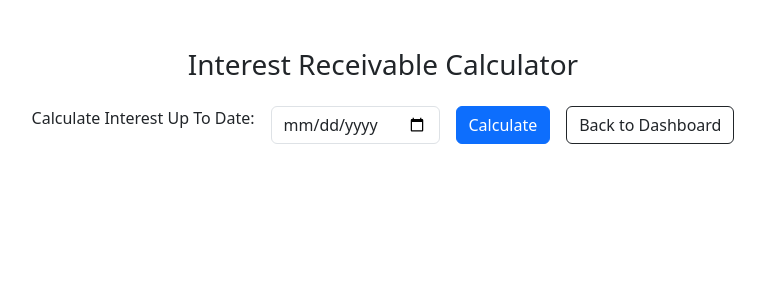
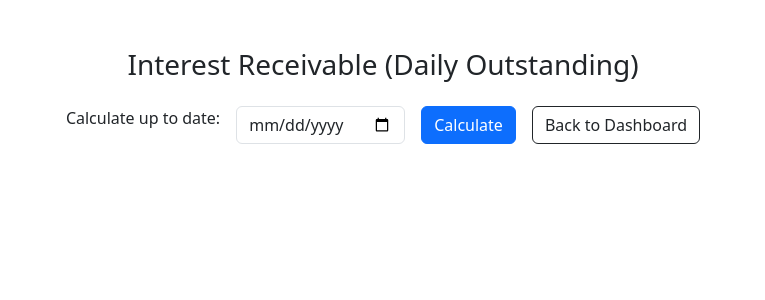
Before and after one commit to DUDU1608/warehouse-python, a Flask app: page /company/interest-receivable in a window 1280 px wide. Shown: the top 300 px of the page, without its empty margins (257-1022 px from the left). Run offline with Flask 3, Linux system fonts and the light colour scheme.

Commit message:
Update interest_receivable.html

```diff
--- a/app/templates/company/interest_receivable.html
+++ b/app/templates/company/interest_receivable.html
@@ -2,16 +2,16 @@
 <html>
 <head>
   <meta charset="utf-8">
-  <title>Interest Receivable Calculator</title>
+  <title>Interest Receivable (Daily Outstanding)</title>
   <link href="https://cdn.jsdelivr.net/npm/bootstrap@5.3.0/dist/css/bootstrap.min.css" rel="stylesheet">
 </head>
 <body>
 <div class="container mt-5">
-  <h3 class="mb-4 text-center">Interest Receivable Calculator</h3>
+  <h3 class="mb-4 text-center">Interest Receivable (Daily Outstanding)</h3>
 
   <form method="POST" class="mb-4 row g-3 justify-content-center">
     <div class="col-auto">
-      <label for="date" class="form-label mb-0">Calculate Interest Up To Date:</label>
+      <label for="date" class="form-label mb-0">Calculate up to date:</label>
     </div>
     <div class="col-auto">
       <input type="date" id="date" name="date" class="form-control" value="{{ end_date or '' }}" required>
@@ -28,46 +28,13 @@
     <div class="alert alert-danger">{{ error }}</div>
   {% endif %}
 
-  {% if end_date %}
-    <div class="card shadow-sm">
-      <div class="card-body">
-        <h5 class="card-title mb-3">
-          Summary as on {{ end_date.strftime('%d/%m/%Y') }}
-          <small class="text-muted">(ROI: {{ roi }}% p.a.)</small>
-        </h5>
-
-        <div class="row">
-          <div class="col-md-6">
-            <ul class="list-unstyled mb-0">
-              <li><strong>Total Loan Interest ( @{{ roi }}% ):</strong>
-                <span class="ms-1">₹{{ total_loan_interest|round(2) }}</span>
-              </li>
-              <li><strong>Total Margin Interest (deduct) ( @{{ roi }}% ):</strong>
-                <span class="ms-1">₹{{ total_margin_interest|round(2) }}</span>
-              </li>
-              <li><strong>Total Repayment Interest (deduct) ( @{{ roi }}% ):</strong>
-                <span class="ms-1">₹{{ total_repayment_interest|round(2) if total_repayment_interest is defined else '0.00' }}</span>
-              </li>
-            </ul>
-          </div>
-          <div class="col-md-6">
-            <ul class="list-unstyled mb-0">
-              <li><strong>Simple Interest Receivable (Loan − Margin − Repayment):</strong>
-                <span class="ms-1 fw-semibold">₹{{ simple_interest_receivable|round(2) if simple_interest_receivable is defined else (total_loan_interest - total_margin_interest)|round(2) }}</span>
-              </li>
-              <li class="mt-2"><strong>Interest Receivable (Authoritative, repayment-aware piecewise):</strong>
-                <span class="ms-1 fw-bold text-success">₹{{ final_interest_receivable|round(2) }}</span>
-              </li>
-            </ul>
-          </div>
-        </div>
-
-        <hr class="my-3">
-        <p class="text-muted small mb-0">
-          Notes: “Simple” is a direct sum of per-item interests (loans minus margins and repayments). The
-          “Authoritative” figure uses a daily, repayment-aware timeline per stockist and is the recommended value.
-        </p>
-      </div>
+  {% if end_date and interest_receivable is not none %}
+    <div class="alert alert-info">
+      <strong>As on {{ end_date.strftime('%d/%m/%Y') }}:</strong><br>
+      ROI: <b>{{ roi }}%</b> p.a. (simple)<br>
+      <hr>
+      <b>Interest Receivable (Daily on Net Outstanding):</b>
+      <span class="text-success">₹{{ interest_receivable | round(2) }}</span>
     </div>
   {% endif %}
 </div>
```
